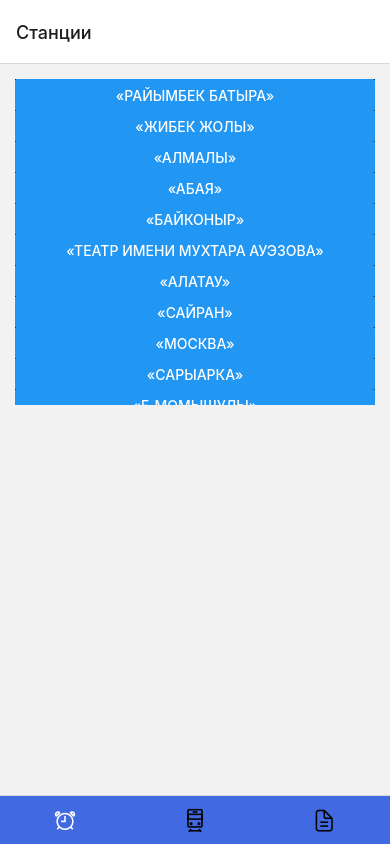
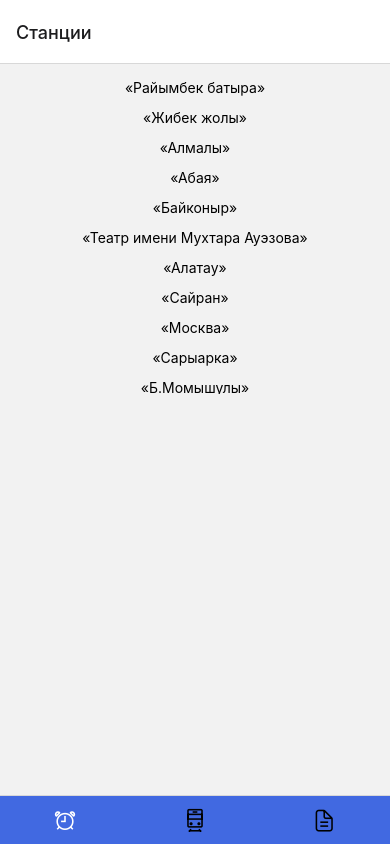
Before and after one commit to NurgaliyevS/Metro-app, a React Native app: screen /StationScreen in a window 390 px wide. Built offline with nearby package versions, Linux system fonts and the light colour scheme.

Commit message:
Upd station

```diff
--- a/src/components/station/Station.jsx
+++ b/src/components/station/Station.jsx
@@ -1,15 +1,18 @@
 import React from 'react';
-import { View, ScrollView } from 'react-native';
+import { View, ScrollView, Pressable, Text } from 'react-native';
 import styled from 'styled-components/native';
 
 const StationView = styled.View`
   padding: 15px;
+  flex: 1;
 `;
 
 const StationContainer = styled.View`
   flex: 1;
-  border-bottom-width: 0.5px;
-  border-bottom-color: rbga(0, 0, 0, 0.1);
+`;
+
+const StationTitle = styled.Text`
+  text-align: center;
 `;
 
 const StationButton = styled.Button``;
@@ -19,146 +22,138 @@ function Station({ navigation }) {
     <ScrollView>
       <View>
         <StationView>
-          <StationContainer>
-            <StationButton
-              title='«Райымбек батыра»'
+          <Pressable
             onPress={() => {
               navigation.navigate('StationTimetable', {
                 name: 'Райымбек батыра',
               });
             }}
-            ></StationButton>
-          </StationContainer>
+          >
+            <StationTitle>
+              «Райымбек батыра»{'\n'}
+              {'\n'}
+            </StationTitle>
+          </Pressable>
         </StationView>
 
         <StationView>
-          <StationContainer>
-            <StationButton
-              title='«Жибек жолы»'
+          <Pressable
             onPress={() => {
               navigation.navigate('StationTimetable', {
                 name: 'Жибек жолы',
               });
             }}
-            ></StationButton>
-          </StationContainer>
+          >
+            <StationTitle>«Жибек жолы»</StationTitle>
+          </Pressable>
         </StationView>
 
         <StationView>
-          <StationContainer>
-            <StationButton
-              title='«Алмалы»'
+          <Pressable
             onPress={() => {
               navigation.navigate('StationTimetable', {
                 name: 'Алмалы',
               });
             }}
-            ></StationButton>
-          </StationContainer>
+          >
+            <StationTitle>«Алмалы»</StationTitle>
+          </Pressable>
         </StationView>
 
         <StationView>
-          <StationContainer>
-            <StationButton
-              title='«Абая»'
+          <Pressable
             onPress={() => {
               navigation.navigate('StationTimetable', {
                 name: 'Абая',
               });
             }}
-            ></StationButton>
-          </StationContainer>
+          >
+            <StationTitle>«Абая»</StationTitle>
+          </Pressable>
         </StationView>
 
         <StationView>
-          <StationContainer>
-            <StationButton
-              title='«Байконыр»'
+          <Pressable
             onPress={() => {
               navigation.navigate('StationTimetable', {
                 name: 'Байконыр',
               });
             }}
-            ></StationButton>
-          </StationContainer>
+          >
+            <StationTitle>«Байконыр»</StationTitle>
+          </Pressable>
         </StationView>
 
         <StationView>
-          <StationContainer>
-            <StationButton
-              title='«Театр имени Мухтара Ауэзова»'
+          <Pressable
             onPress={() => {
               navigation.navigate('StationTimetable', {
                 name: 'Театр имени Мухтара Ауэзова',
               });
             }}
-            ></StationButton>
-          </StationContainer>
+          >
+            <StationTitle>«Театр имени Мухтара Ауэзова»</StationTitle>
+          </Pressable>
         </StationView>
 
         <StationView>
-          <StationContainer>
-            <StationButton
-              title='«Алатау»'
+          <Pressable
             onPress={() => {
               navigation.navigate('StationTimetable', {
                 name: 'Алатау',
               });
             }}
-            ></StationButton>
-          </StationContainer>
+          >
+            <StationTitle>«Алатау»</StationTitle>
+          </Pressable>
         </StationView>
 
         <StationView>
-          <StationContainer>
-            <StationButton
-              title='«Сайран»'
+          <Pressable
             onPress={() => {
               navigation.navigate('StationTimetable', {
                 name: 'Сайран',
               });
             }}
-            ></StationButton>
-          </StationContainer>
+          >
+            <StationTitle>«Сайран»</StationTitle>
+          </Pressable>
         </StationView>
 
         <StationView>
-          <StationContainer>
-            <StationButton
-              title='«Москва»'
+          <Pressable
             onPress={() => {
               navigation.navigate('StationTimetable', {
                 name: 'Москва',
               });
             }}
-            ></StationButton>
-          </StationContainer>
+          >
+            <StationTitle>«Москва»</StationTitle>
+          </Pressable>
         </StationView>
 
         <StationView>
-          <StationContainer>
-            <StationButton
-              title='«Сарыарка»'
+          <Pressable
             onPress={() => {
               navigation.navigate('StationTimetable', {
                 name: 'Сарыарка',
               });
             }}
-            ></StationButton>
-          </StationContainer>
+          >
+            <StationTitle>«Сарыарка»</StationTitle>
+          </Pressable>
         </StationView>
 
         <StationView>
-          <StationContainer>
-            <StationButton
-              title='«Б.Момышулы»'
+          <Pressable
             onPress={() => {
               navigation.navigate('StationTimetable', {
                 name: 'Б.Момышулы',
               });
             }}
-            ></StationButton>
-          </StationContainer>
+          >
+            <StationTitle>«Б.Момышулы»</StationTitle>
+          </Pressable>
         </StationView>
       </View>
     </ScrollView>
```
Lines whose indentation alone changed are shown as unchanged.
